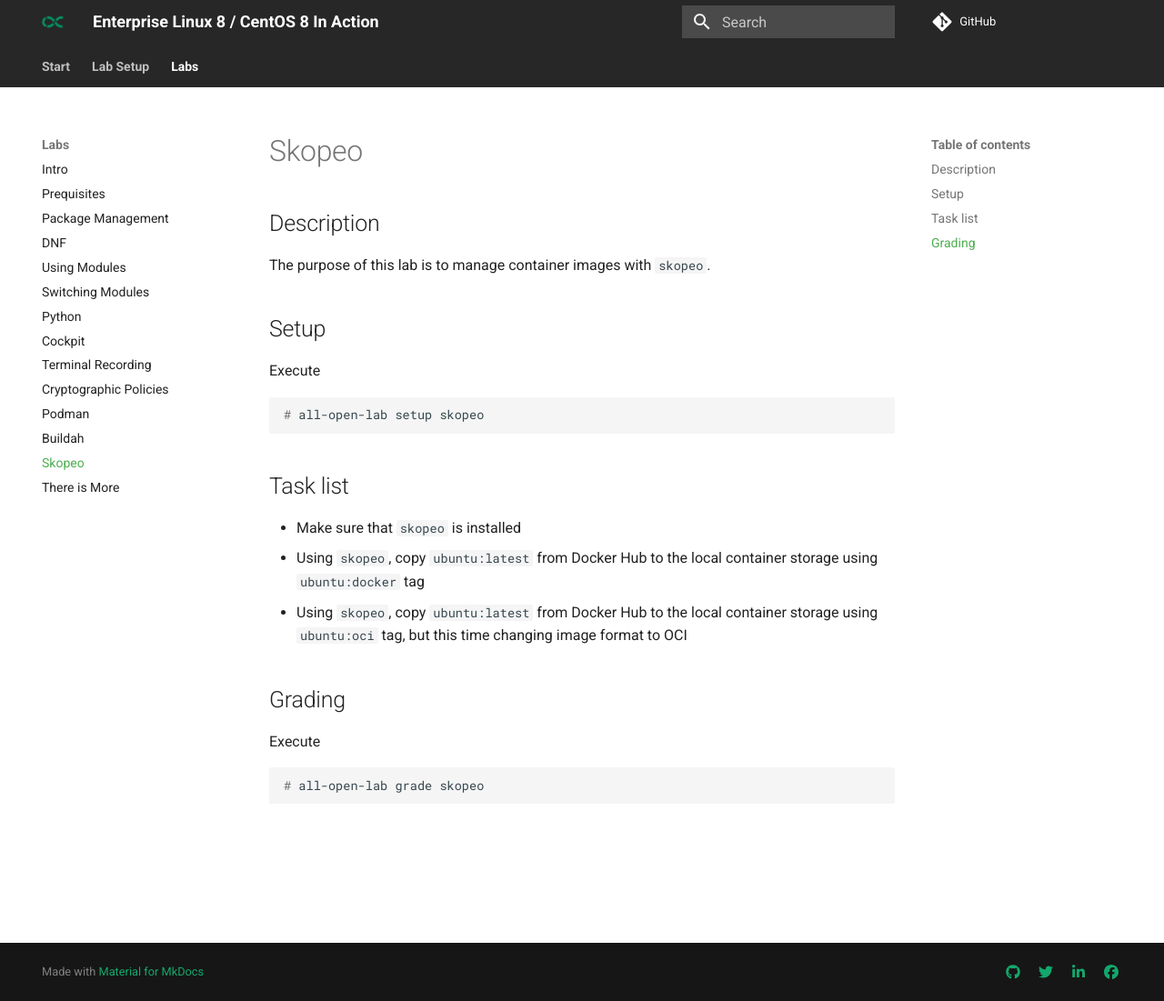
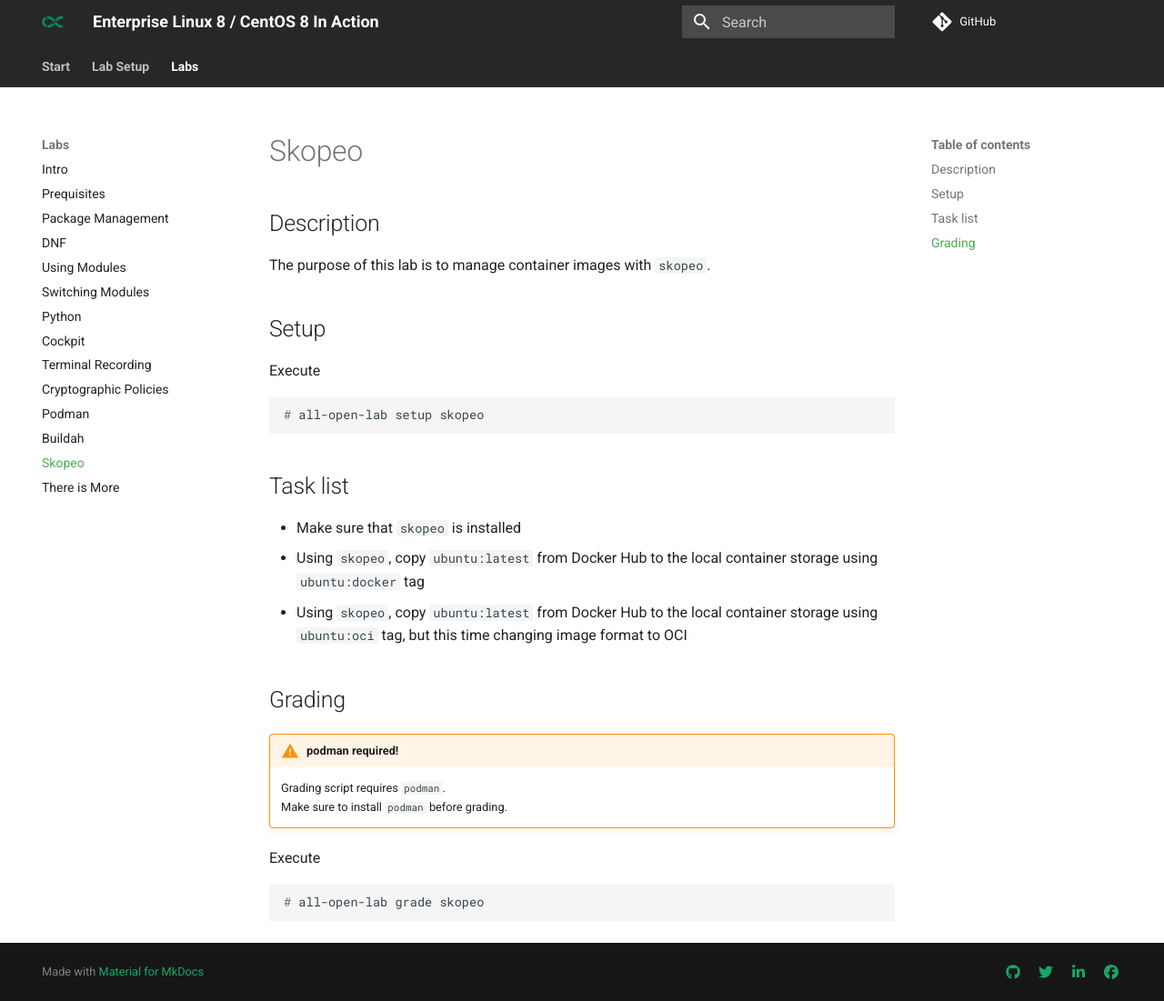
Before and after one commit to All-Open/el8-lab, an MkDocs documentation site: the page built from docs/labs/skopeo.md, in a window 1280 px wide and 1101 px high. Shown: the whole window at 91% size. Built offline with MkDocs 1.6.1 and Material for MkDocs 9.7.7, drawn with Linux system fonts in a browser that asks for light colours; comment, search, counter and statistics services are not loaded.

Commit message:
podman dependency requirement

````diff
--- a/docs/labs/skopeo.md
+++ b/docs/labs/skopeo.md
@@ -15,6 +15,11 @@ Execute
 * Using `skopeo`, copy `ubuntu:latest` from Docker Hub to the local container storage using `ubuntu:oci` tag, but this time changing image format to OCI
 
 ## Grading
+
+!!! warning "podman required!"
+    Grading script requires `podman`. <br/>
+    Make sure to install `podman` before grading.
+
 Execute
 ```console
 # all-open-lab grade skopeo
````
Also changed, not shown: docs/labs/buildah.md (+5 -0 lines).
